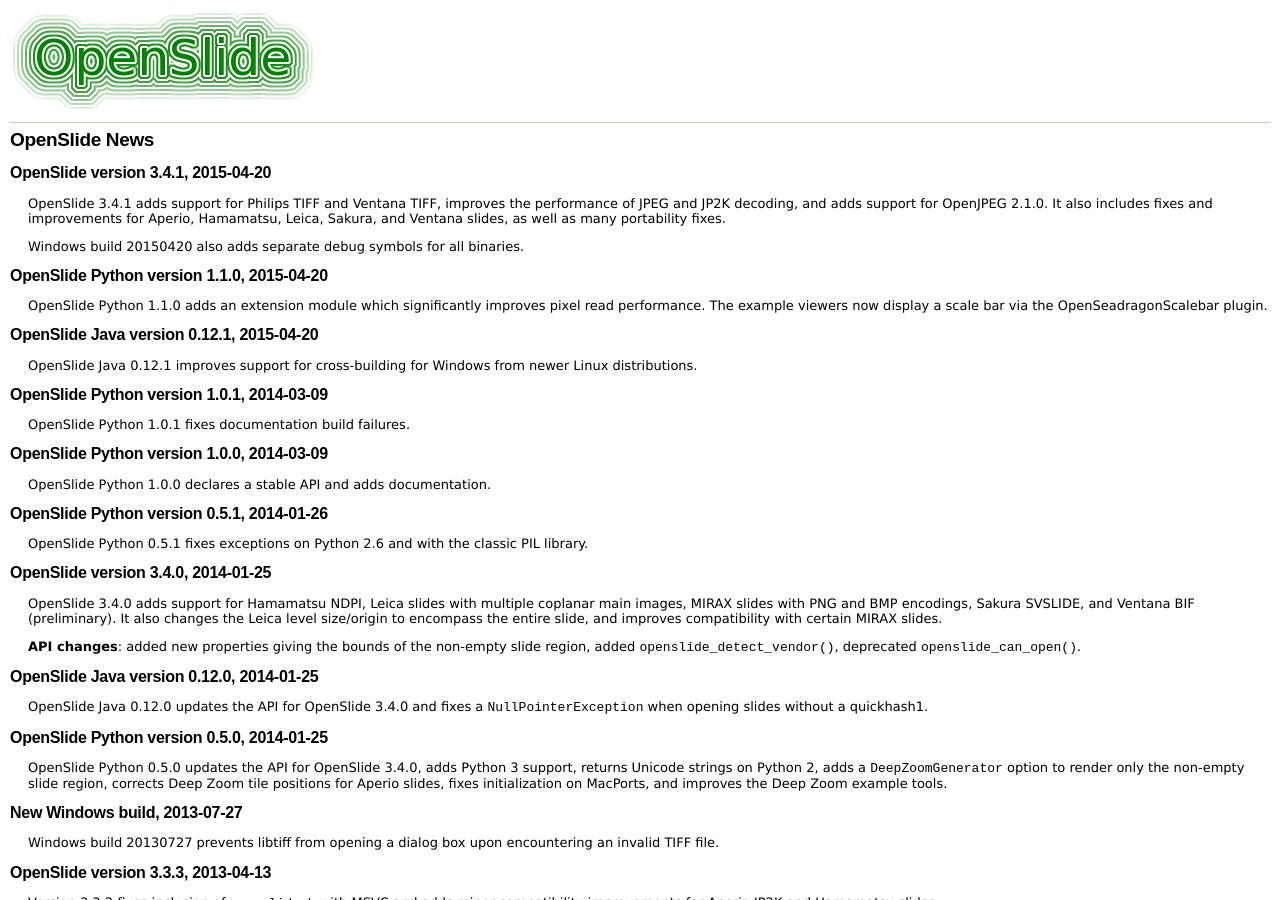
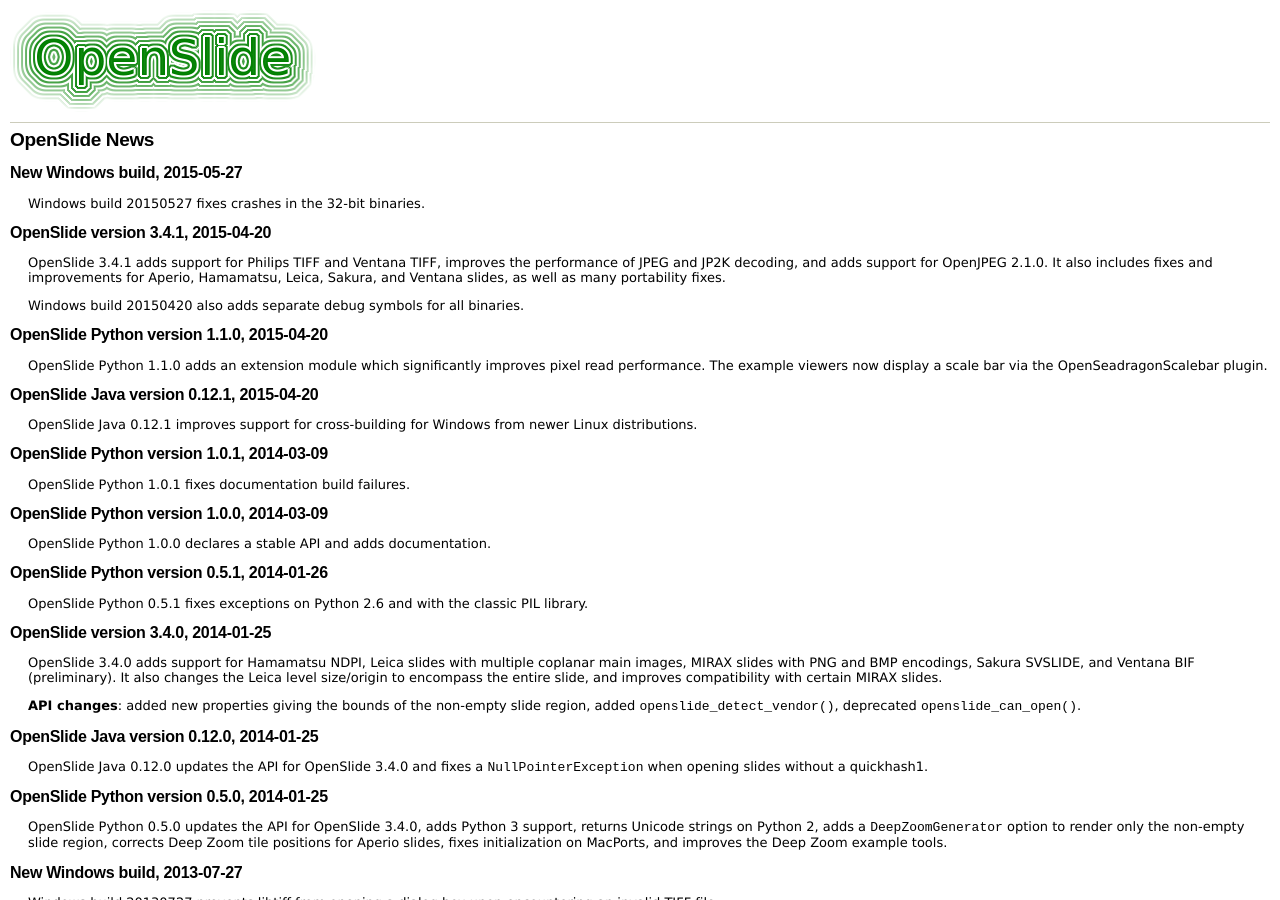
Before and after one commit to openslide/openslide.github.io, a Jekyll site: the page built from news/index.markdown, in a window 1280 px wide and 900 px high. Built offline with Jekyll 4.4.1, drawn with Linux system fonts in a browser that asks for light colours; comment, search, counter and statistics services are not loaded.

Commit message:
Windows build 20150527

```diff
--- a/_data/releases.yaml
+++ b/_data/releases.yaml
@@ -49,6 +49,7 @@
   - {version: 0.6.0, date: 2009-08-17, no_xz: 1}
   - {version: 0.5.0, date: 2009-07-15, no_xz: 1}
 winbuild:
+  - {date: 2015-05-27}
   - {date: 2015-04-20}
   - {date: 2014-01-25}
   - {date: 2013-07-27}
--- a/_includes/news.markdown
+++ b/_includes/news.markdown
@@ -1,3 +1,7 @@
+New Windows build, 2015-05-27
+-----------------------------
+Windows build 20150527 fixes crashes in the 32-bit binaries.
+
 OpenSlide version 3.4.1, 2015-04-20
 -----------------------------------
 OpenSlide 3.4.1 adds support for Philips TIFF and Ventana TIFF, improves the
```
